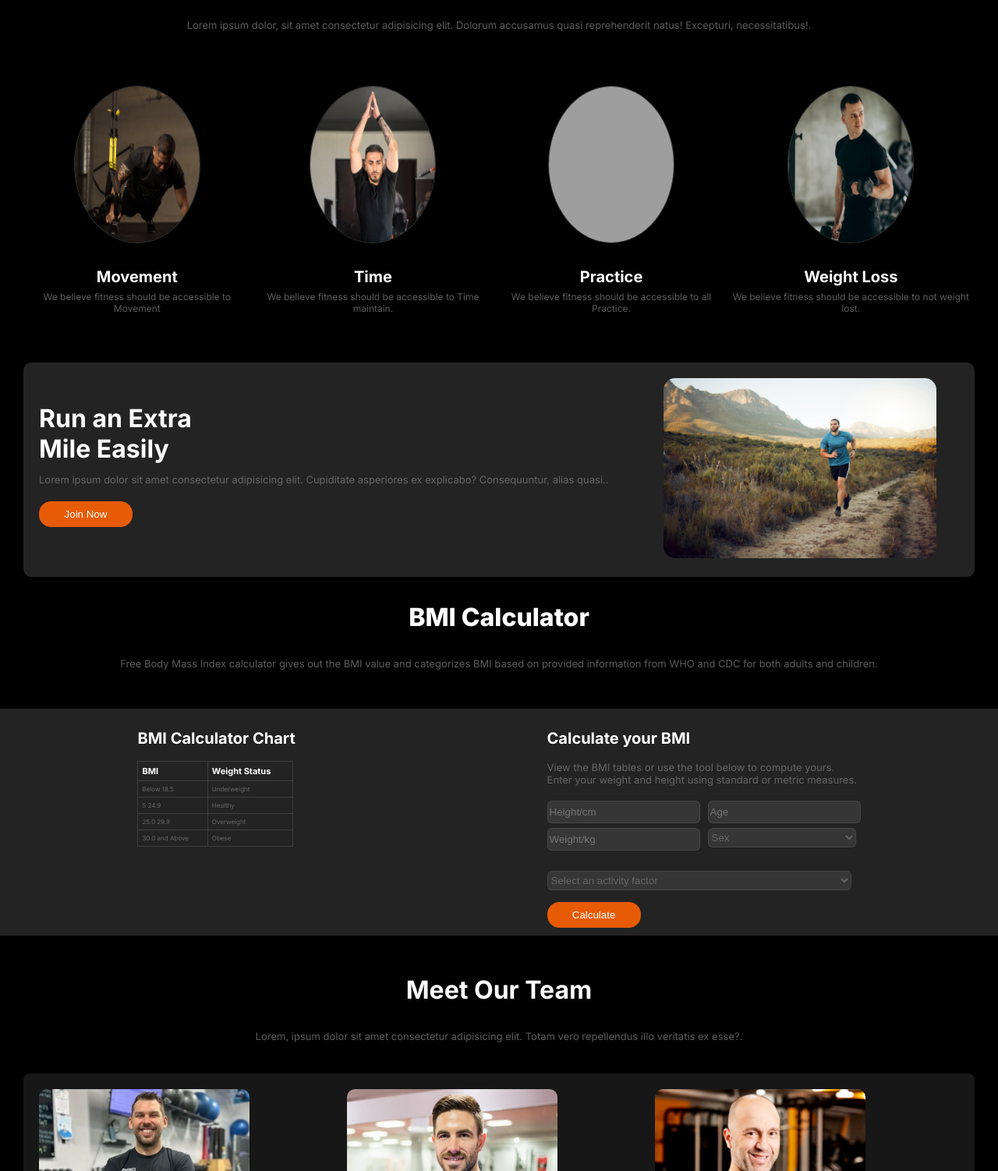
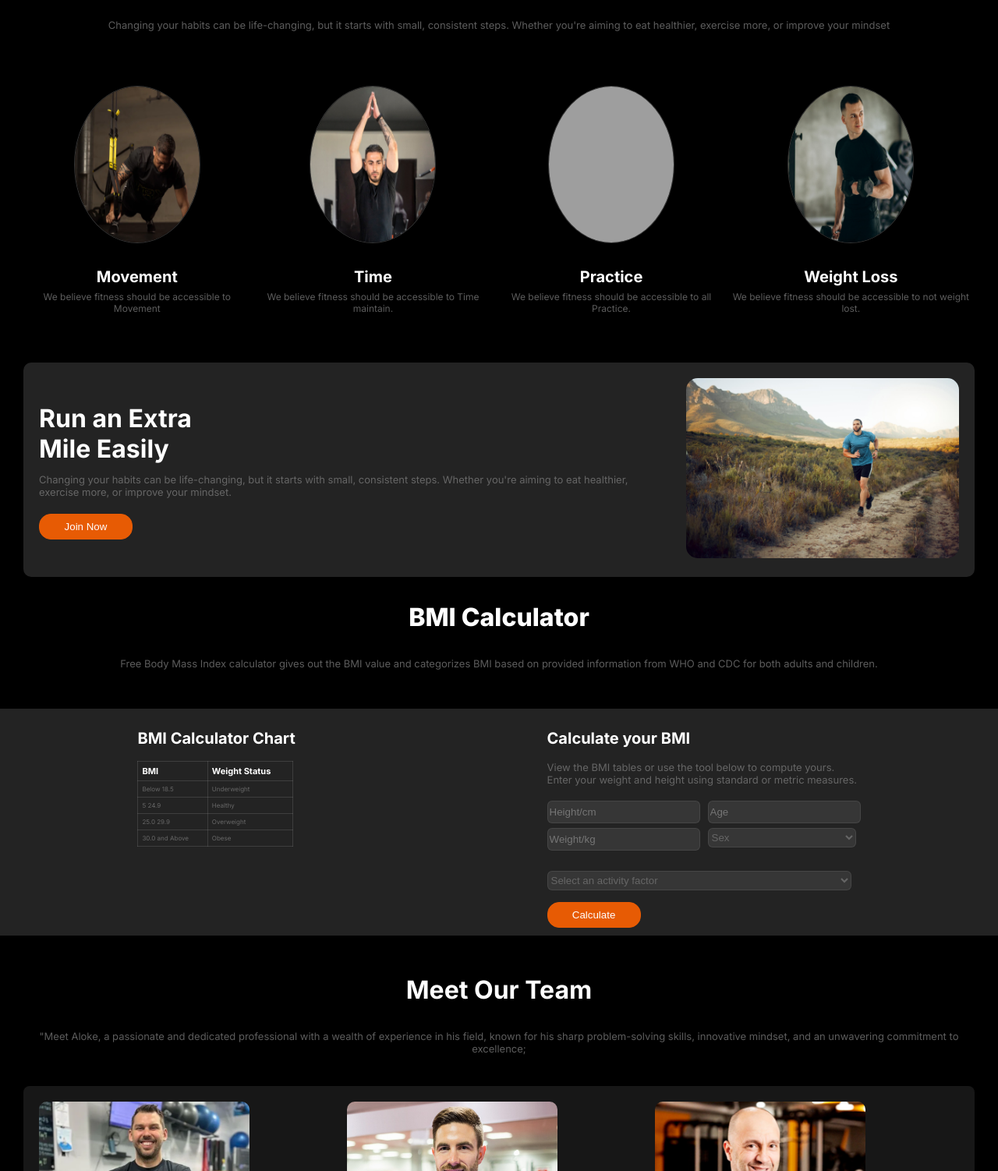
Before and after one commit to Nadim-Mahmud751/Challenge-fitness, a plain HTML site: page index.html in a window 1280 px wide. Shown: the part 698-2200 px from the top of the page at 78% size. Drawn offline with Linux system fonts and the light colour scheme; grey boxes are pictures that could not be loaded; a web font is replaced by a local one.

Commit message:
some change some text

```diff
--- a/index.html
+++ b/index.html
@@ -87,7 +87,7 @@
         <div>
             <div class="habits">
                 <h1 class="title2">Change Your Habits</h1>
-                <p class="description">Lorem ipsum dolor, sit amet consectetur adipisicing elit. Dolorum accusamus quasi reprehenderit natus! Excepturi, necessitatibus!.</p>
+                <p class="description">Changing your habits can be life-changing, but it starts with small, consistent steps. Whether you're aiming to eat healthier, exercise more, or improve your mindset</p>
             </div>
             <div class="all-img" style="margin-top: 70px; color: white;">
 
@@ -134,7 +134,7 @@
             <div class="title3">
                 <h3 style="font-size: 2rem;
 font-weight: bold;">Run an Extra <br> Mile Easily</h3>
-                <p style="margin-top: -20px; margin-bottom: 20px;" class="description"> Lorem ipsum dolor sit amet consectetur adipisicing elit. Cupiditate asperiores ex explicabo? Consequuntur, alias quasi..</p>
+                <p style="margin-top: -20px; margin-bottom: 20px;" class="description"> Changing your habits can be life-changing, but it starts with small, consistent steps. Whether you're aiming to eat healthier, exercise more, or improve your mindset.</p>
                 <button class="btn-me">Join Now</button>
             </div>
             <div>
@@ -223,7 +223,7 @@ font-weight: bold;">Run an Extra <br> Mile Easily</h3>
 
         <div style="text-align: center;">
             <h3 style="color: white;" class="title2">Meet Our Team</h3>
-            <p class="description"> Lorem, ipsum dolor sit amet consectetur adipisicing elit. Totam vero repellendus illo veritatis ex esse?.</p>
+            <p class="description"> "Meet Aloke, a passionate and dedicated professional with a wealth of experience in his field, known for his sharp problem-solving skills, innovative mindset, and an unwavering commitment to excellence;</p>
         </div>
         <div class="img-grid">
 
@@ -279,7 +279,7 @@ font-weight: bold;">Run an Extra <br> Mile Easily</h3>
         <div class="footer-div">
             <div>
                 <h1 style="font-size: 3rem; font-weight: bold;" class="fitness"><i>Fitness</i></h1>
-                <p style="font-size: 12px;" class="description">Lorem, ipsum dolor sit amet consectetur adipisicing elit. Tempore molestias accusantium alias ex sit corrupti debitis, maiores nemo unde cupiditate!.</p>
+                <p style="font-size: 12px;" class="description">"Welcome to our fitness blog, where we share tips, advice, and inspiration to help you live your healthiest life. Whether you're a beginner or a seasoned athlete.</p>
             </div>
             <div class="jamel" style="margin-left: 60px;">
                 <h4 class="foot">Get Started</h4>
--- a/styles/style.css
+++ b/styles/style.css
@@ -394,3 +394,6 @@ header {
   .hr-role{
     width: 700px;
   }
+
+
+  /* responsive part */
```
